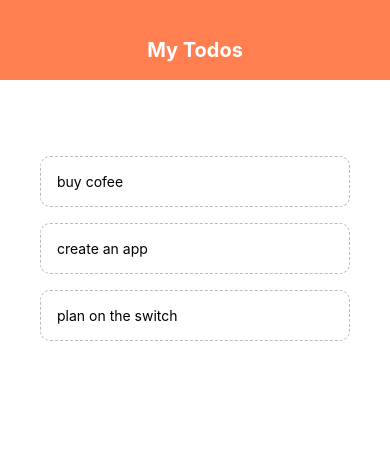
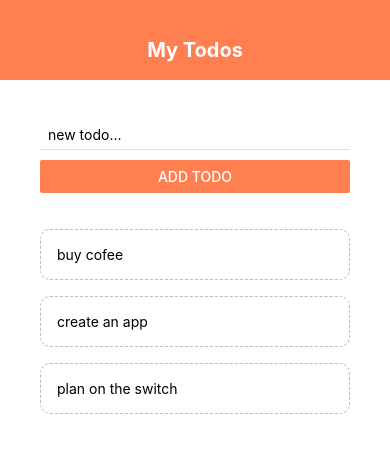
Before and after one commit to DilanMadhusanka/React-Native-using-Expo, a React Native app in the folder todo-app/: screen / in a window 390 px wide. Shown: the top 452 px of the page. Built offline with nearby package versions, Linux system fonts and the light colour scheme.

Commit message:
create AddTodo component for add todos to state and render them

```diff
--- a/todo-app/App.js
+++ b/todo-app/App.js
@@ -2,6 +2,7 @@ import React, { useState } from 'react';
 import { StyleSheet, Text, View, FlatList } from 'react-native';
 import Header from './components/header';
 import TodoItem from './components/todoItem';
+import AddToDo from './components/addTodo';
 
 export default function App() {
 
@@ -17,11 +18,20 @@ export default function App() {
     })
   }
 
+  const submitHandler = text => {
+    setTodos((prevTodos) => {
+      return [
+        ...prevTodos,
+        { text: text, key: Math.random().toString() }
+      ]
+    })
+  }
+
   return (
     <View style={styles.container}>
       <Header />
       <View style={styles.content}>
-        {/* to form */}
+        <AddToDo submitHandler={submitHandler} />
         <View style={styles.list}>
           <FlatList
             data={todos}
@@ -41,7 +51,7 @@ const styles = StyleSheet.create({
     backgroundColor: '#fff',
   },
   content: {
-    padding:40
+    padding: 40
   },
   list: {
     marginTop: 20
--- /dev/null
+++ b/todo-app/components/addTodo.js
@@ -0,0 +1,32 @@
+import React, { useState } from 'react';
+import { StyleSheet, View, TextInput, Text, Button } from 'react-native';
+
+export default function AddToDo({ submitHandler }) {
+
+    const [text, setText] = useState('');
+
+    const changeHandler = val => {
+        setText(val)
+    }
+
+    return (
+        <View>
+            <TextInput
+                style={styles.input}
+                placeholder='new todo...'
+                onChangeText={changeHandler}
+            />
+            <Button onPress={() => submitHandler(text)} title='add todo' color='coral' />
+        </View>
+    )
+}
+
+const styles = StyleSheet.create({
+    input: {
+        marginBottom: 10,
+        paddingHorizontal: 8,
+        paddingVertical: 6,
+        borderBottomWidth: 1,
+        borderBottomColor: '#ddd'
+    }
+})
```
